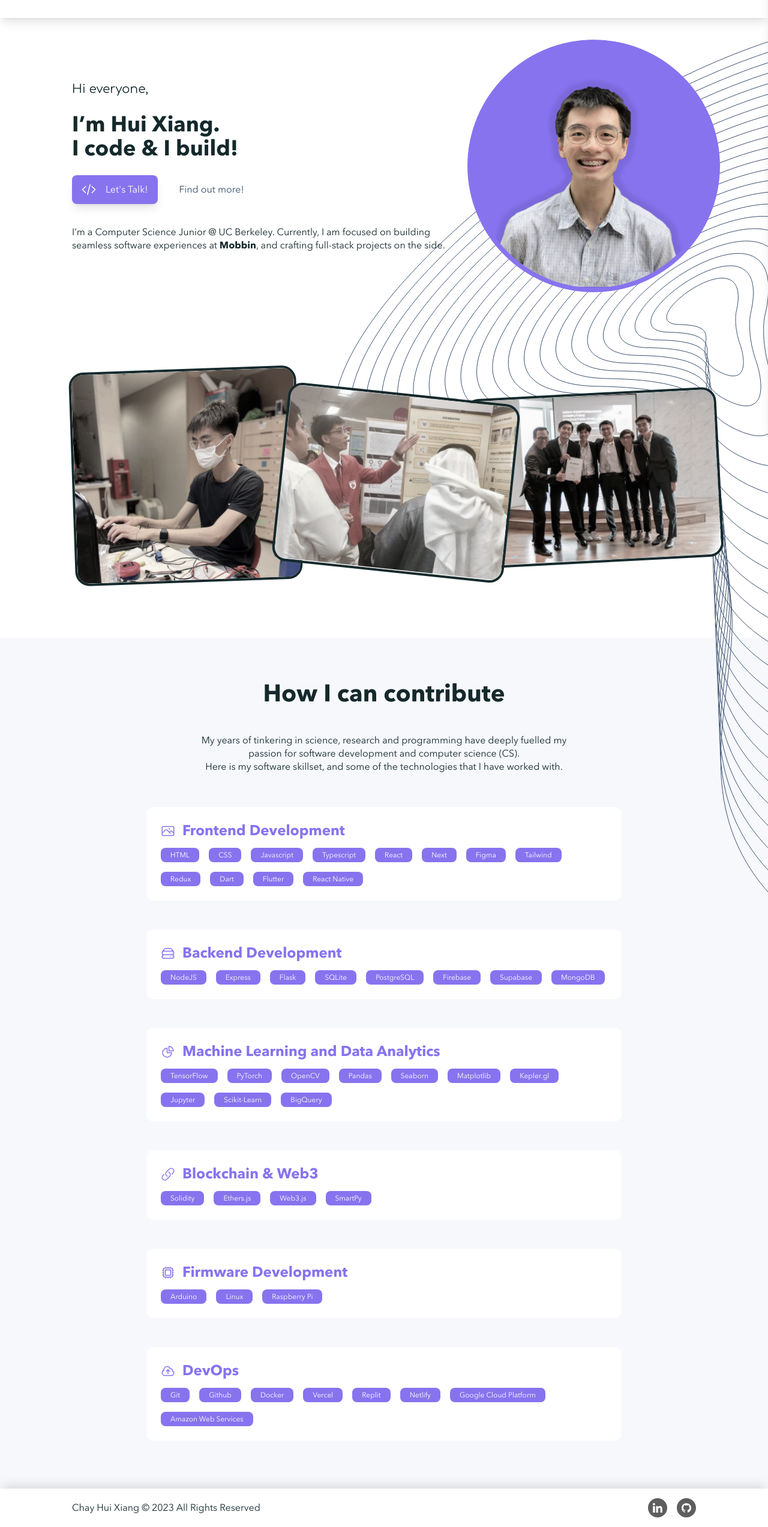
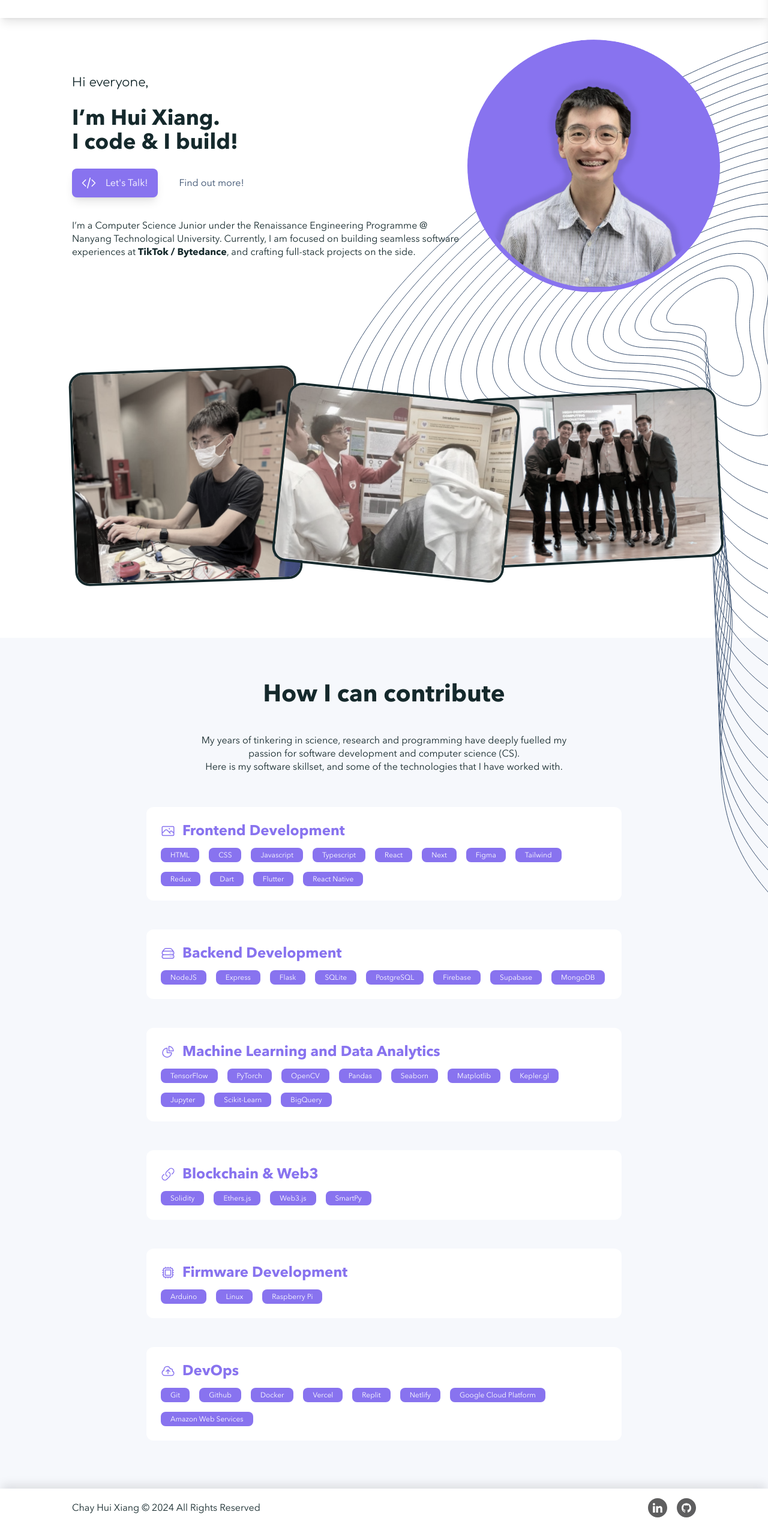
Before and after one commit to chayhuixiang/chayhuixiang-portfolio, a Next.js app: page / in a window 1280 px wide. Shown: the part 82-2627 px from the top of the page at 60% size. Built offline with nearby package versions, Linux system fonts and the light colour scheme.

Commit message:
feat: update landing page

```diff
--- a/app/Footer.tsx
+++ b/app/Footer.tsx
@@ -9,7 +9,7 @@ const Footer = () => {
       <div className="w-full flex flex-col-reverse md:flex-row items-center justify-between max-w-7xl md:py-4 py-[0.625rem] md:px-[7.5rem] m-auto gap-2">
         <div className="flex items-center">
           <p className="text-xs md:text-base">
-            Chay Hui Xiang © 2023 All Rights Reserved
+            Chay Hui Xiang © 2024 All Rights Reserved
           </p>
         </div>
         <div className="flex gap-4">
--- a/app/page.tsx
+++ b/app/page.tsx
@@ -40,15 +40,16 @@ const About = async () => {
                 {/* <Avatar className='relative hidden sm:block lg:hidden flex-shrink' width={192} height={192} /> */}
               </div>
               <p className="text-center sm:text-left">
-                I’m a Computer Science Junior @ UC Berkeley. Currently, I am
+                I’m a Computer Science Junior under the Renaissance Engineering
+                Programme @ Nanyang Technological University. Currently, I am
                 focused on building seamless software experiences at{" "}
                 <a
-                  href="https://www.mobbin.com/"
+                  href="https://www.bytedance.com/en/"
                   rel="noopener noreferrer"
                   target="_blank"
                   className="font-bold hover:underline"
                 >
-                  Mobbin
+                  TikTok / Bytedance
                 </a>
                 , and crafting full-stack projects on the side.
               </p>
```
